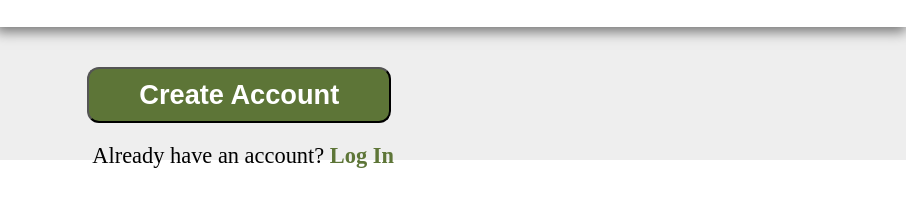
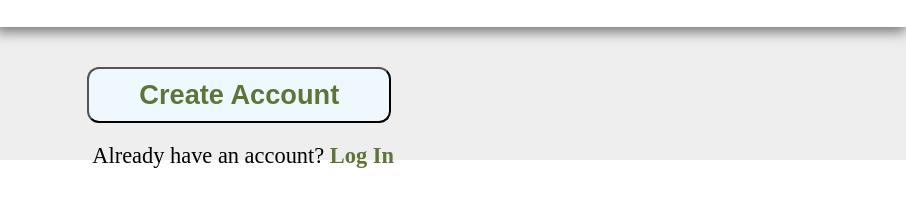
Before and after one commit to mohamedhany1231/Form-Demo, a plain HTML site: page index.html in a window 1280 px wide. In both pictures the pointer is over the button "Create Account". Shown: the part 640-846 px from the top of the page, 374-1280 px from the left. Drawn offline with Linux system fonts and the light colour scheme.

Commit message:
add hover to submit button

```diff
--- a/style.css
+++ b/style.css
@@ -136,6 +136,11 @@ img {
   margin-bottom: 20px;
   font-weight: bold;
 }
+
+.right-sec form button:hover {
+  color: #5d7537;
+  background-color: aliceblue;
+}
 .right-sec .form-button p {
   margin-left: 5px;
   font-size: 1.4em;
```
